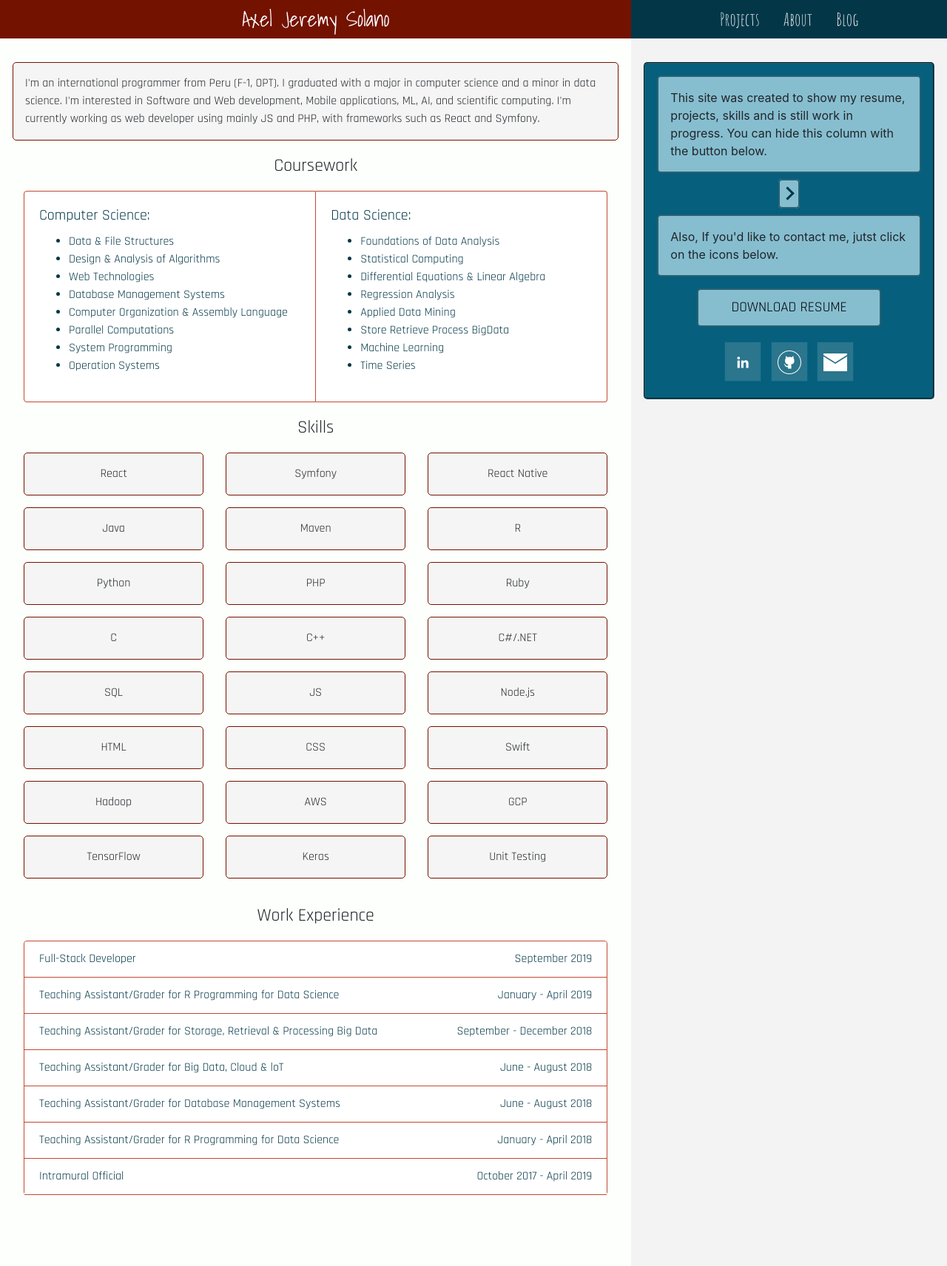
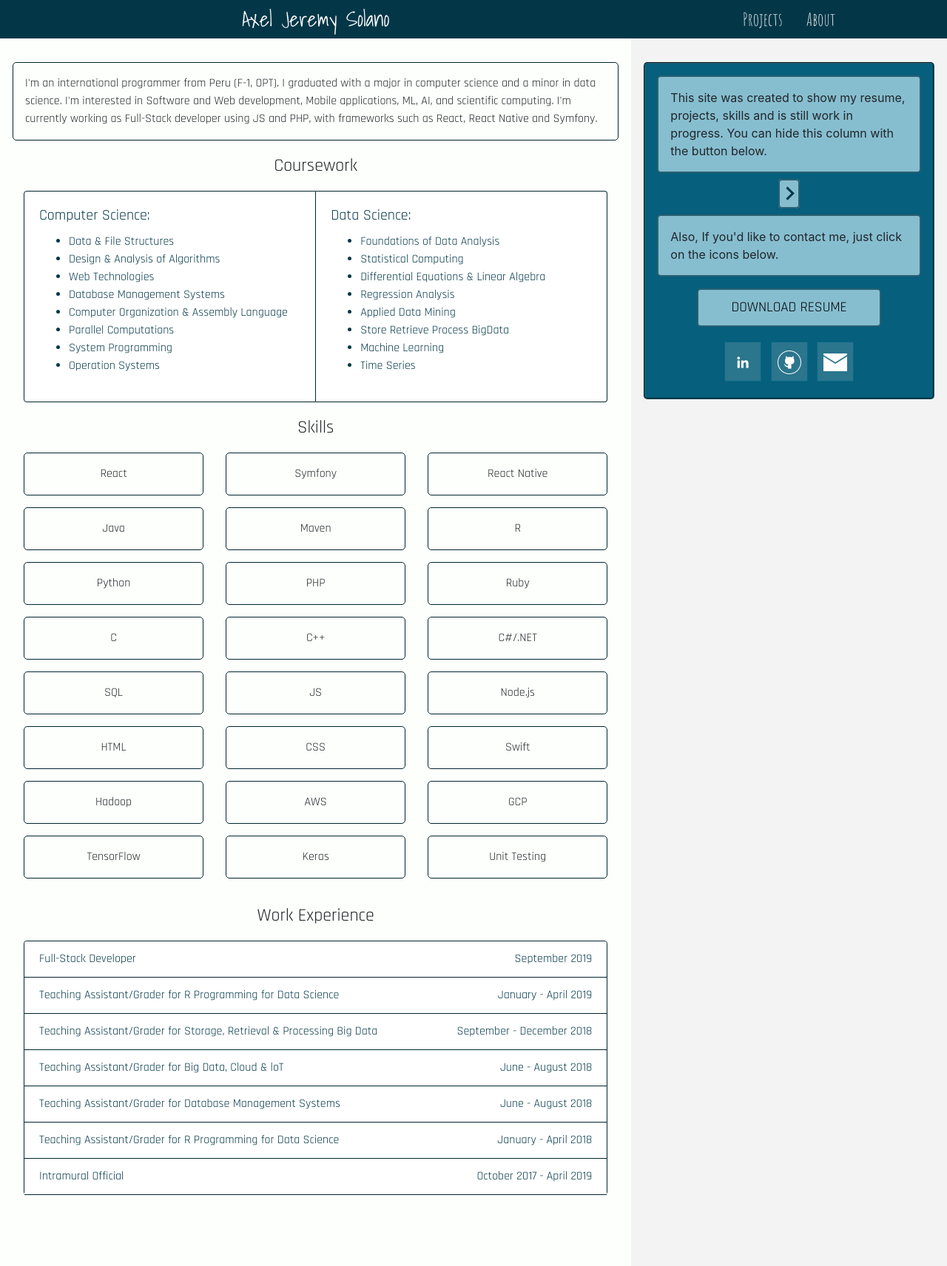
Before and after one commit to axeljeremy7/axeljeremy7.github.io, a Jekyll site: the page built from index.html, in a window 1280 px wide. Shown: the whole page at 74% size. Built offline with Jekyll 4.4.1, drawn with Linux system fonts in a browser that asks for light colours.

Commit message:
testing parts to compile, to redo after all
testing build locally

```diff
--- a/_config.yml
+++ b/_config.yml
@@ -7,11 +7,15 @@ markdown: kramdown
 description: "This site was created to show my resume, projects, skills and is still work in progress.
 You can hide this column with the button below."
 
-description2: "Also, If you'd like to contact me, jutst click on the icons below."
+description2: "Also, If you'd like to contact me, just click on the icons below."
+
+description3: " I'm an international programmer from Peru (F-1, OPT). I graduated with a major in computer science and a minor in data science.
+      I'm interested in Software and Web development, Mobile applications, ML, AI, and scientific computing. I'm currently working as Full-Stack developer using JS and PHP, with
+      frameworks such as React, React Native and Symfony."
 
 
-url: "https://axeljeremy7.github.io"
-#url: "http://127.0.0.1:4000"
+# url: "https://axeljeremy7.github.io"
+url: "http://127.0.0.1:4000"
 
 resume_url: "https://drive.google.com/file/d/1g0pW2Nr4piClW6pM1eK980NX78zoxmc4/view?usp=sharing"
 
--- a/_layouts/default.html
+++ b/_layouts/default.html
@@ -28,9 +28,9 @@
 						<li class="nav-item active">
 							<a class="nav-link text-white" id="sections-nav" href="../">About</a>
 						</li>
-						<li class="nav-item">
+						<!-- <li class="nav-item">
 							<a class="nav-link text-white" id="sections-nav" href="#">Blog</a>
-						</li>
+						</li> -->
 					</ul>
 			</nav>
 			</div>
--- a/assets/css/main.css
+++ b/assets/css/main.css
@@ -13,7 +13,7 @@
   margin: 0;
   margin-top: 1em;
   margin-bottom: 1em;
-  background-color: #741200;
+  background-color: transparent;
   z-index:99; /*to be show*/
   vertical-align: middle;
 
@@ -52,7 +52,7 @@
 
 }
 #top-bar-left{
-  background-color: #741200;
+  background-color: #033748;
   width: 100%;
 
 }
@@ -240,8 +240,8 @@
   border-style: solid;
   border-width: 1px;
   border-radius: 5px;
-  border-color: #741200;
-  background-color: whitesmoke;
+  border-color: #022530;
+  /* background-color: whitesmoke; */
 }
 
 #coursework{
@@ -253,7 +253,7 @@
 }
 
 .card , #lista > li {
-  border-color: #C24933 !important;
+  border-color: #022530 !important;
   color: #033748;
 }
 #coursework1{
@@ -274,8 +274,8 @@
   border-style: solid;
   border-width: 1px;
   border-radius: 5px;
-  border-color: #741200;
-  background-color: whitesmoke;
+  border-color: #022530;
+  /* background-color: whitesmoke; */
   margin-bottom: 1em;
 }
 
--- a/index.html
+++ b/index.html
@@ -7,9 +7,7 @@ header_title: Axel J Solano
   <div class="row" >
 
     <div class="col-12" id="intro">
-      I'm an international programmer from Peru (F-1, OPT). I graduated with a major in computer science and a minor in data science.
-      I'm interested in Software and Web development, Mobile applications, ML, AI, and scientific computing. I'm currently working as web developer using mainly JS and PHP, with
-      frameworks such as React and Symfony.
+      {{site.description3 }}
     </div>
 
     <div class="col-12" id="coursework" >
```
Also changed, not shown: Gemfile.lock.
